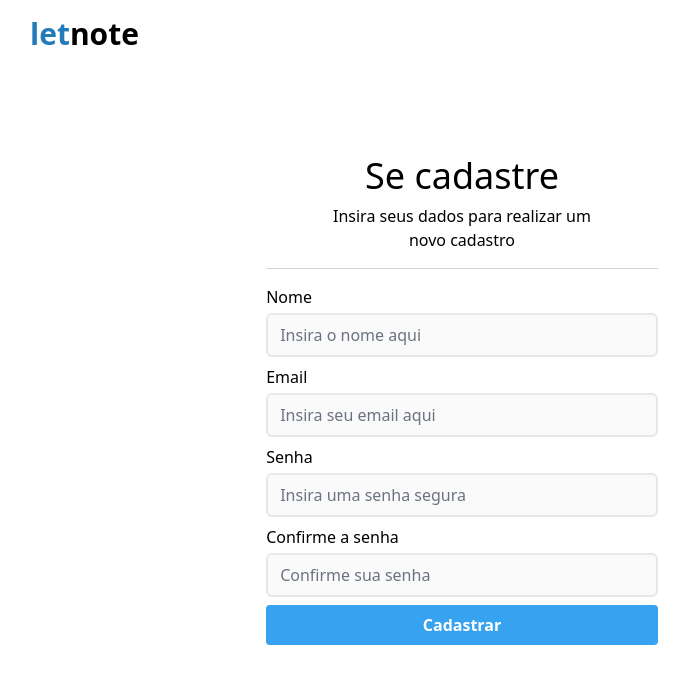
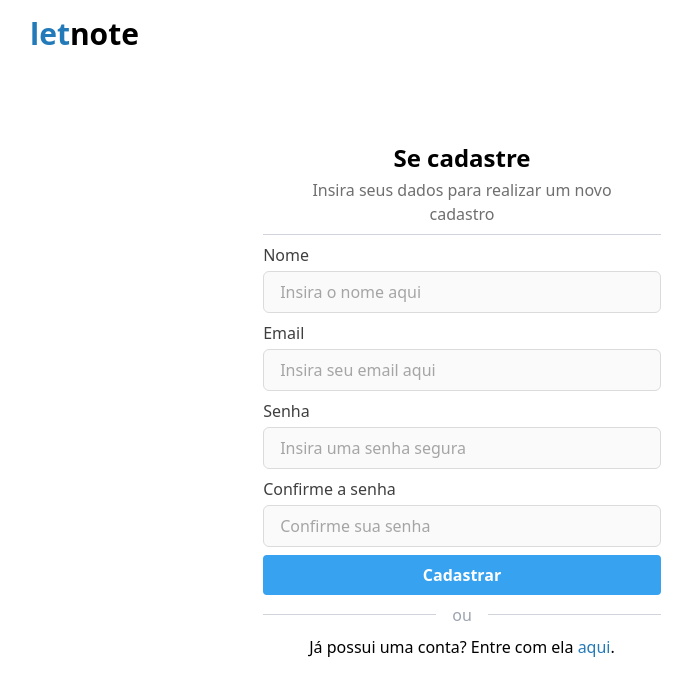
Before and after one commit to Letnote-Team/letnote-web, a Next.js app: page /auth/signup in a window 1280 px wide. Shown: the top 696 px of the page, without its empty margins (178-870 px from the left). Built offline with nearby package versions, Linux system fonts and the light colour scheme.

Commit message:
Mudado alguns estilos

```diff
--- a/src/components/commons/Button.tsx
+++ b/src/components/commons/Button.tsx
@@ -31,6 +31,10 @@ export const Button = ({
         font-bold
         text-center
         transition-colors
+        outline-none
+        focus:ring-2
+        focus:ring-offset-1
+        focus:ring-primary
         ${ButtonThemeConfig.type[buttonType]}
         ${ButtonThemeConfig.size[buttonSize]}
         ${className}
--- a/src/components/forms/Input.tsx
+++ b/src/components/forms/Input.tsx
@@ -7,10 +7,10 @@ type inputProps = {
 
 export const Input = ({ title, ...props }: inputProps & InputHTMLAttributes<HTMLInputElement>) => {
   return (
-    <div className='space-y-1'>
-      <Label htmlFor={props.name}>{title}</Label>
+    <div className='space-y-1 2xl:text-base'>
+      <Label className='text-[#3f3f3f]' htmlFor={props.name}>{title}</Label>
       <input name={props.name}
-      className="w-full rounded-md bg-neutral-50 border-2 border-gray-200 focus:border-primary focus:ring-primary"
+      className="w-full px-4 py-2 placeholder:2xl:text-base placeholder:text-[#a5a5a5] rounded-md bg-[#FAFAFA] border border-[#DBDBDB] focus:border-primary focus:ring-primary"
       {...props} />
     </div>
   );
--- a/src/components/layouts/HeroSection.tsx
+++ b/src/components/layouts/HeroSection.tsx
@@ -4,10 +4,10 @@ import { Button } from "../commons/Button";
 import { Image } from "../commons/Image";
 
 export const HeroSection = () => (
-  <section className="flex justify-between pl-4 sm:pl-12 md:pl-16 lg:pl-24 xl:pl-52 2xl:pl-64 ">
+  <section className="flex justify-between pl-4 xl:pl-20 2xl:pl-64 ">
     <div className="absolute top-0 right-0 -z-10">
       <svg
-        className="w-[800px] aspect-[566/460]"
+        className="2xl:w-[800px] w-[700px] aspect-[566/460]"
         xmlns="http://www.w3.org/2000/svg"
         viewBox="0 0 566 460"
         fill="none"
@@ -23,7 +23,7 @@ export const HeroSection = () => (
     <div className="w-2/4">
       <div className="mb-5">
         <h1 className="mt-16 mb-2 font-bold text-5xl">
-          <span className="text-primary-700">Crie, organize e compartilhe</span>{" "}
+          <span className="text-primary-700">Crie, organize e compartilhe </span>
           anotações de forma simples
         </h1>
         <p className="text-lg">
@@ -37,33 +37,33 @@ export const HeroSection = () => (
         </Button>
       </Link>
     </div>
-    <div className="relative w-[650px] h-[450px] mx-28">
+    <div className="relative w-[650px] h-[450px] 2xl:mx-28 mx-16">
       <div className="absolute left-60 animate-[float_5s_ease-in-out_infinite] ">
         <Image
-          className="w-80 aspect-[250/361]"
+          className="2xl:w-80 w-72 aspect-[250/361]"
           src="/imgs/robot.png"
           alt="Robô mexendo no computador"
         />
       </div>
-      <div className="absolute left-16 bottom-10 animate-[float_3s_ease-in-out_infinite]">
+      <div className="absolute left-16 2xl:bottom-10 bottom-24 animate-[float_3s_ease-in-out_infinite]">
         <Image
-          className="w-32 aspect-[330/361]"
+          className="2xl:w-32 w-24 aspect-[330/361]"
           src="/imgs/hand.png"
-          alt="Robô mexendo no computador"
+          alt="Mãos tocando através do celular"
         />
       </div>
       <div className="absolute top-6 left-32 animate-[float_2.5s_ease-in-out_infinite]">
         <Image
-          className="w-20 aspect-[1391/1721]"
+          className="2xl:w-20 w-16 aspect-[1391/1721]"
           src="/imgs/note.png"
-          alt="Robô mexendo no computador"
+          alt="Um bloco de notas"
         />
       </div>
       <div className="absolute bottom-0 right-0 animate-[float_2s_ease-in-out_infinite]">
         <Image
-          className="w-24 aspect-[285/361]"
+          className="2xl:w-24 w-20 aspect-[285/361]"
           src="/imgs/calendar.png"
-          alt="Robô mexendo no computador"
+          alt="Um calendário"
         />
       </div>
     </div>
--- a/src/pages/auth/signin.tsx
+++ b/src/pages/auth/signin.tsx
@@ -1,3 +1,4 @@
+import Link from "next/link";
 import React from "react";
 import { Button } from "../../components/commons/Button";
 import { Input } from "../../components/forms/Input";
@@ -8,9 +9,9 @@ const Signup = () => {
     <Layout onlyLogo={true}>
       <div className="h-full flex justify-center items-center">
         <section className="w-80 h-fit space-y-4">
-          <div className="m-auto w-9/12 text-center space-y-2">
-            <h1 className="text-4xl">Faça seu login</h1>
-            <p>Insira seus dados para continuar</p>
+          <div className="m-auto w-11/12 text-center space-y-2">
+            <h1 className="font-semibold xl:text-2xl 2xl:text-4xl">Faça login</h1>
+            <p className="text-gray-text">Insira seus dados para continuar</p>
           </div>
           <div className="flex-grow border-t border-gray-300"></div>
           <form className="space-y-2">
@@ -20,6 +21,20 @@ const Signup = () => {
               Entrar
             </Button>
           </form>
+          <div className="relative flex items-center">
+            <div className="flex-grow border-t border-gray-300"></div>
+            <span className="flex-shrink mx-4 text-gray-400">ou</span>
+            <div className="flex-grow border-t border-gray-300"></div>
+          </div>
+          <div className="text-center text-gray-text">
+            <p>
+              Ainda não possui conta? Crie uma {" "}
+              <Link href="/auth/signup">
+                <a className="text-primary-700">aqui</a>
+              </Link>
+              .
+            </p>
+          </div>
         </section>
       </div>
     </Layout>
--- a/src/pages/auth/signup.tsx
+++ b/src/pages/auth/signup.tsx
@@ -1,3 +1,4 @@
+import Link from "next/link";
 import React from "react";
 import { Button } from "../../components/commons/Button";
 import { Input } from "../../components/forms/Input";
@@ -7,10 +8,10 @@ const Signup = () => {
   return (
     <Layout onlyLogo={true}>
       <div className="h-full flex justify-center items-center">
-        <section className="w-90 h-fit space-y-4">
-          <div className="m-auto w-9/12 text-center space-y-2">
-            <h1 className="text-4xl">Se cadastre</h1>
-            <p>Insira seus dados para realizar um novo cadastro</p>
+        <section className="w-90 h-fit space-y-2">
+          <div className="m-auto w-11/12 text-center space-y-1">
+            <h1 className="font-semibold xl:text-2xl 2xl:text-4xl">Se cadastre</h1>
+            <p className="text-gray-text">Insira seus dados para realizar um novo cadastro</p>
           </div>
           <div className="flex-grow border-t border-gray-300"></div>
           <form className="space-y-2">
@@ -22,6 +23,20 @@ const Signup = () => {
               Cadastrar
             </Button>
           </form>
+          <div className="relative flex items-center">
+            <div className="flex-grow border-t border-gray-300"></div>
+            <span className="flex-shrink mx-4 text-gray-400">ou</span>
+            <div className="flex-grow border-t border-gray-300"></div>
+          </div>
+          <div className="text-center">
+            <p>
+              Já possui uma conta? Entre com ela {" "}
+              <Link href="/auth/signin">
+                <a className="text-primary-700">aqui</a>
+              </Link>
+              .
+            </p>
+          </div>
         </section>
       </div>
     </Layout>
--- a/tailwind.config.js
+++ b/tailwind.config.js
@@ -8,7 +8,8 @@ module.exports = {
       colors: {
         primary: '#37A2F0',
         "primary-600": '#2483C7',
-        "primary-700": '#237AB9'
+        "primary-700": '#237AB9',
+        "gray-text": "#6F6F6F"
       },
       keyframes: {
         'float': {
```
